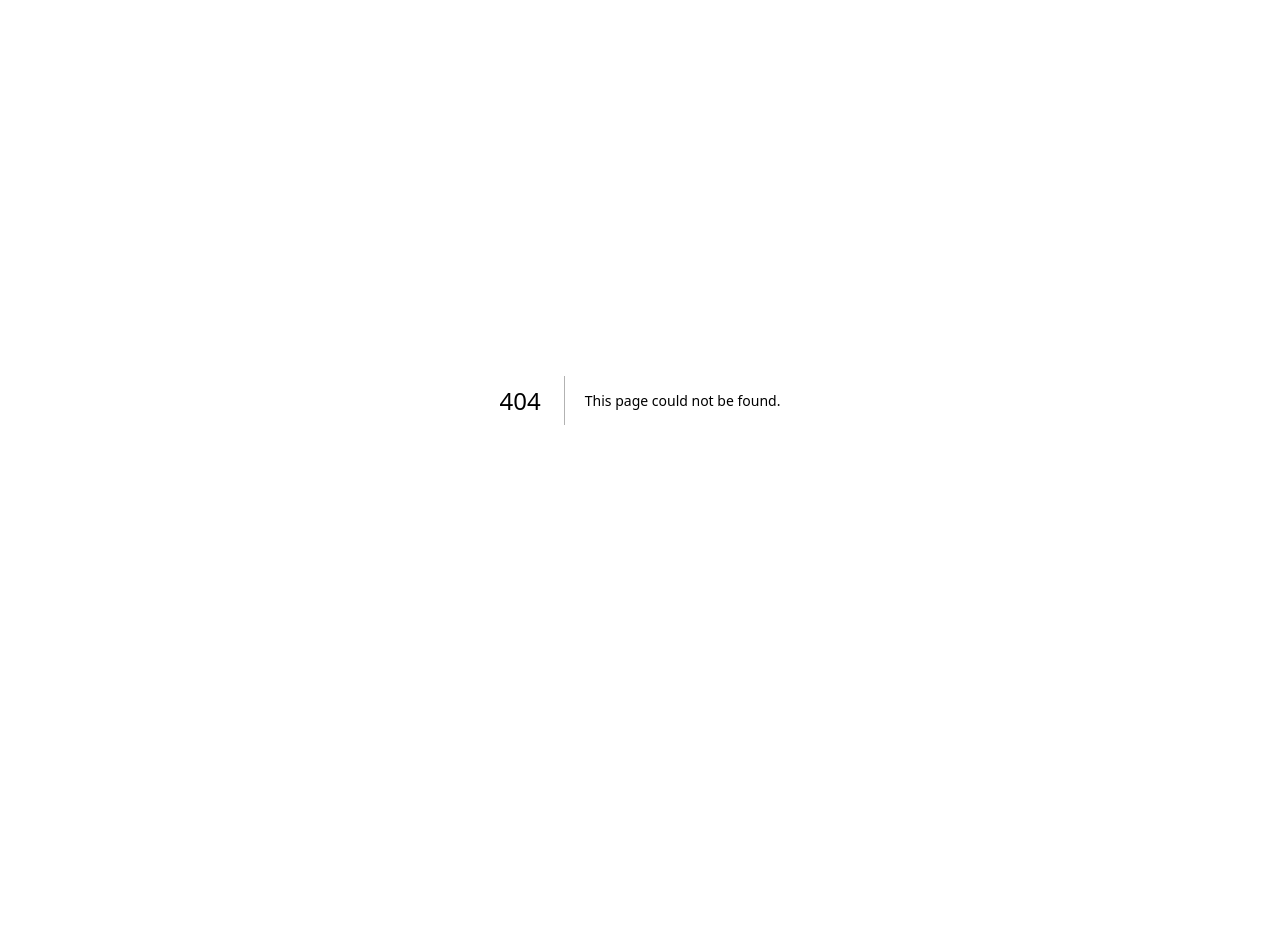
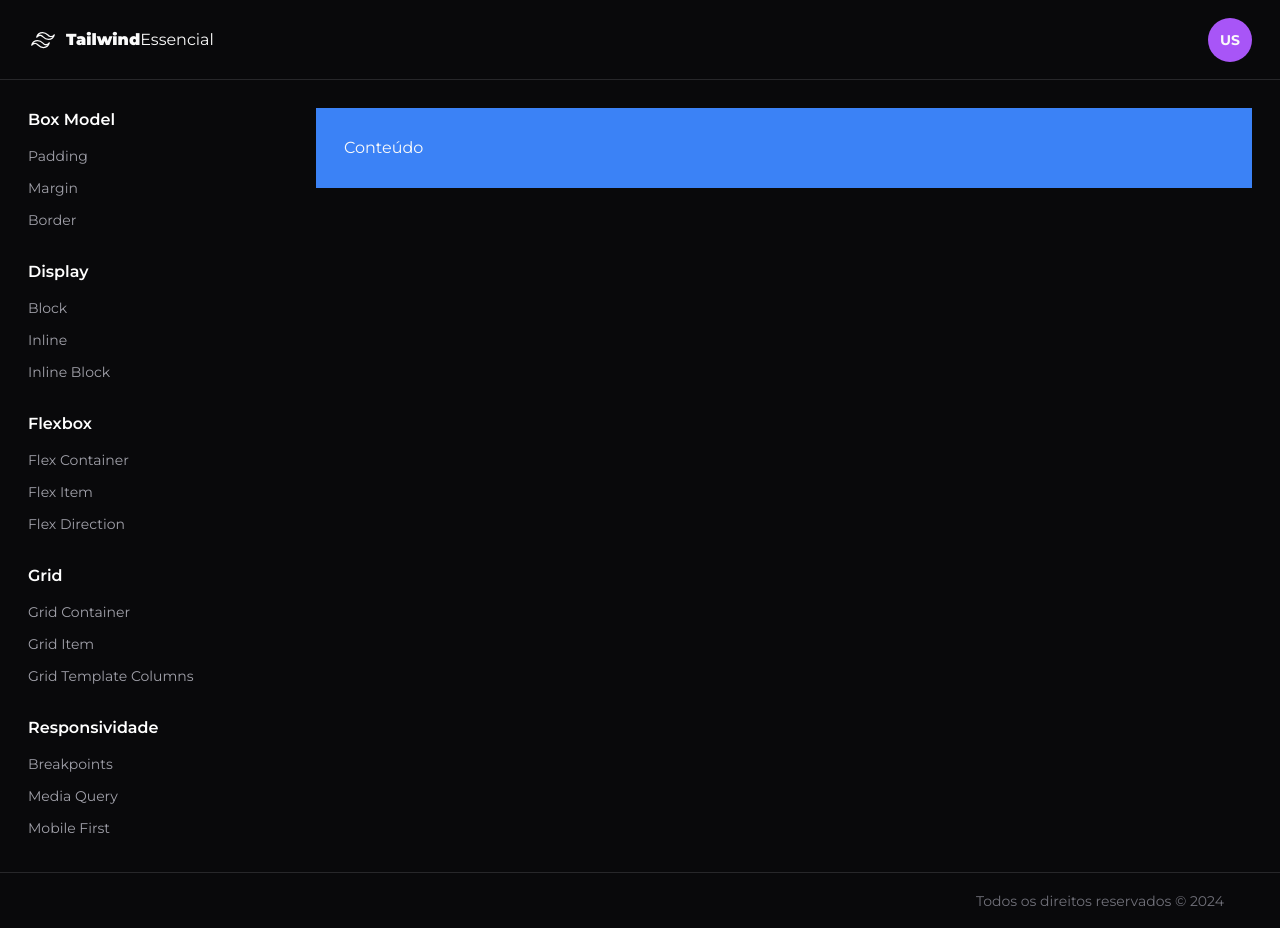
Before and after one commit to devkauah/landing_page, a Next.js app: page /box-model/padding in a window 1280 px wide. Before the commit this address had no page. Before the commit the page ends 800 px from the top, so only its background shows below. Built offline with nearby package versions, Linux system fonts and the light colour scheme.

Commit message:
exemplo de um link das opcoes de menu

```diff
--- /dev/null
+++ b/src/app/box-model/padding/page.tsx
@@ -0,0 +1,11 @@
+import Pagina from "@/components/template/Pagina";
+
+export default function PaginaPadding() {
+    return (
+        <Pagina>
+            <div className="bg-blue-500 p-7">
+                Conteúdo
+            </div>
+        </Pagina>
+    )
+}
--- a/src/components/template/Menu.tsx
+++ b/src/components/template/Menu.tsx
@@ -11,7 +11,7 @@ export default function Menu(props:MenuProps) {
         <aside className={`py-7 ${ props.className ?? '' }`}>
             <nav className="flex flex-col gap-6">
                 <MenuGrupo label="Box Model">
-                    <MenuItem label="Padding" href="/padding"/>
+                    <MenuItem label="Padding" href="/box-model/padding"/>
                     <MenuItem label="Margin" href="/margin"/>
                     <MenuItem label="Border" href="/border"/>
                 </MenuGrupo>
--- /dev/null
+++ b/src/components/template/Titulo.tsx
@@ -0,0 +1,6 @@
+
+
+export interface TituloProps {
+    texto:string;
+    descricao:string
+}
```
